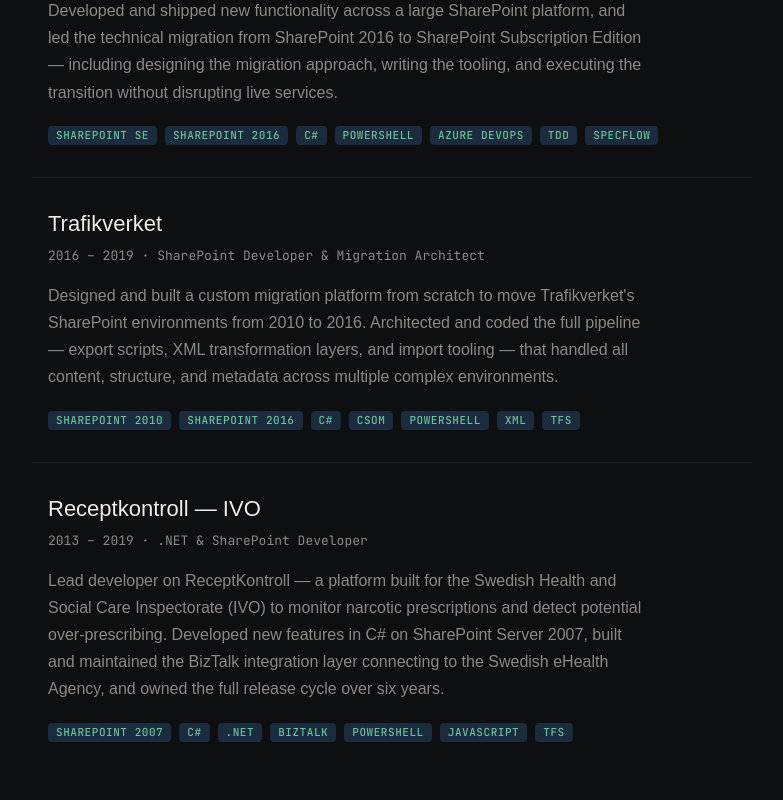
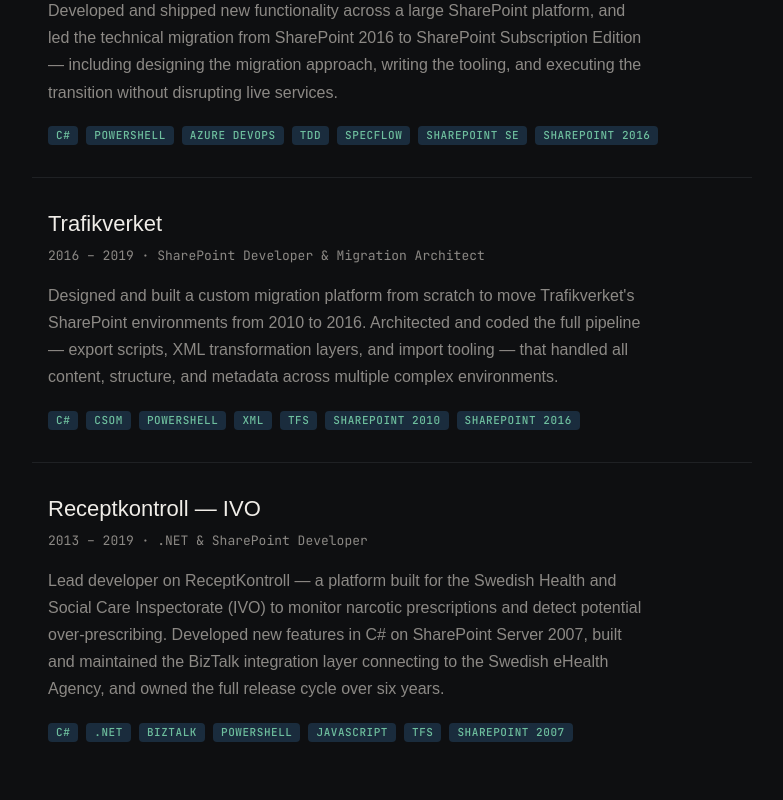
Before and after one commit to eliya-amanoeel/amaeli, a React (Vite) app: page / in a window 1280 px wide. Shown: the part 1060-1860 px from the top of the page, without its empty margins (248-1031 px from the left). Built offline with nearby package versions, Linux system fonts and the light colour scheme; a web font is replaced by a local one.

Commit message:
moving sharepoint last in skills

```diff
--- a/src/app/components/Hero.tsx
+++ b/src/app/components/Hero.tsx
@@ -2,7 +2,7 @@
 import { TechTag } from "./TechTag";
 
 const FULL_NAME = "ELIYA AMANOEEL";
-const keySkills = ["C#", ".NET", "SharePoint", "Azure", "Angular", "Blazor", "React", "PowerShell", "JavaScript", "DevOps Pipelines"];
+const keySkills = ["C#", ".NET", "Azure", "Angular", "Blazor", "React", "PowerShell", "JavaScript", "DevOps Pipelines", "SharePoint"];
 
 export function Hero() {
   const [displayed, setDisplayed] = useState("");
--- a/src/app/components/SelectedWork.tsx
+++ b/src/app/components/SelectedWork.tsx
@@ -26,7 +26,7 @@
     period: "2019 – present",
     role: "SharePoint Developer",
     description: "Developed and shipped new functionality across a large SharePoint platform, and led the technical migration from SharePoint 2016 to SharePoint Subscription Edition — including designing the migration approach, writing the tooling, and executing the transition without disrupting live services.",
-    tags: ["SharePoint SE", "SharePoint 2016", "C#", "PowerShell", "Azure DevOps", "TDD", "SpecFlow"],
+    tags: ["C#", "PowerShell", "Azure DevOps", "TDD", "SpecFlow", "SharePoint SE", "SharePoint 2016"],
   },
   {
     id: "trafikverket",
@@ -34,7 +34,7 @@
     period: "2016 – 2019",
     role: "SharePoint Developer & Migration Architect",
     description: "Designed and built a custom migration platform from scratch to move Trafikverket's SharePoint environments from 2010 to 2016. Architected and coded the full pipeline — export scripts, XML transformation layers, and import tooling — that handled all content, structure, and metadata across multiple complex environments.",
-    tags: ["SharePoint 2010", "SharePoint 2016", "C#", "CSOM", "PowerShell", "XML", "TFS"],
+    tags: ["C#", "CSOM", "PowerShell", "XML", "TFS", "SharePoint 2010", "SharePoint 2016"],
   },
   {
     id: "receptkontroll",
@@ -42,7 +42,7 @@
     period: "2013 – 2019",
     role: ".NET & SharePoint Developer",
     description: "Lead developer on ReceptKontroll — a platform built for the Swedish Health and Social Care Inspectorate (IVO) to monitor narcotic prescriptions and detect potential over-prescribing. Developed new features in C# on SharePoint Server 2007, built and maintained the BizTalk integration layer connecting to the Swedish eHealth Agency, and owned the full release cycle over six years.",
-    tags: ["SharePoint 2007", "C#", ".NET", "BizTalk", "PowerShell", "JavaScript", "TFS"],
+    tags: ["C#", ".NET", "BizTalk", "PowerShell", "JavaScript", "TFS", "SharePoint 2007"],
   },
 ];
 
--- a/src/app/components/Skills.tsx
+++ b/src/app/components/Skills.tsx
@@ -8,7 +8,7 @@
   },
   {
     label: "Platforms",
-    skills: ["SharePoint SE", "SharePoint Online", "SharePoint 2016", "SharePoint 2013", "SharePoint 2010", "SharePoint 2007", "Office 365", "Azure", "Blazor", "Angular"],
+    skills: ["Office 365", "Azure", "Blazor", "Angular", "SharePoint SE", "SharePoint Online", "SharePoint 2016", "SharePoint 2013", "SharePoint 2010", "SharePoint 2007"],
   },
   {
     label: "Languages",
```
